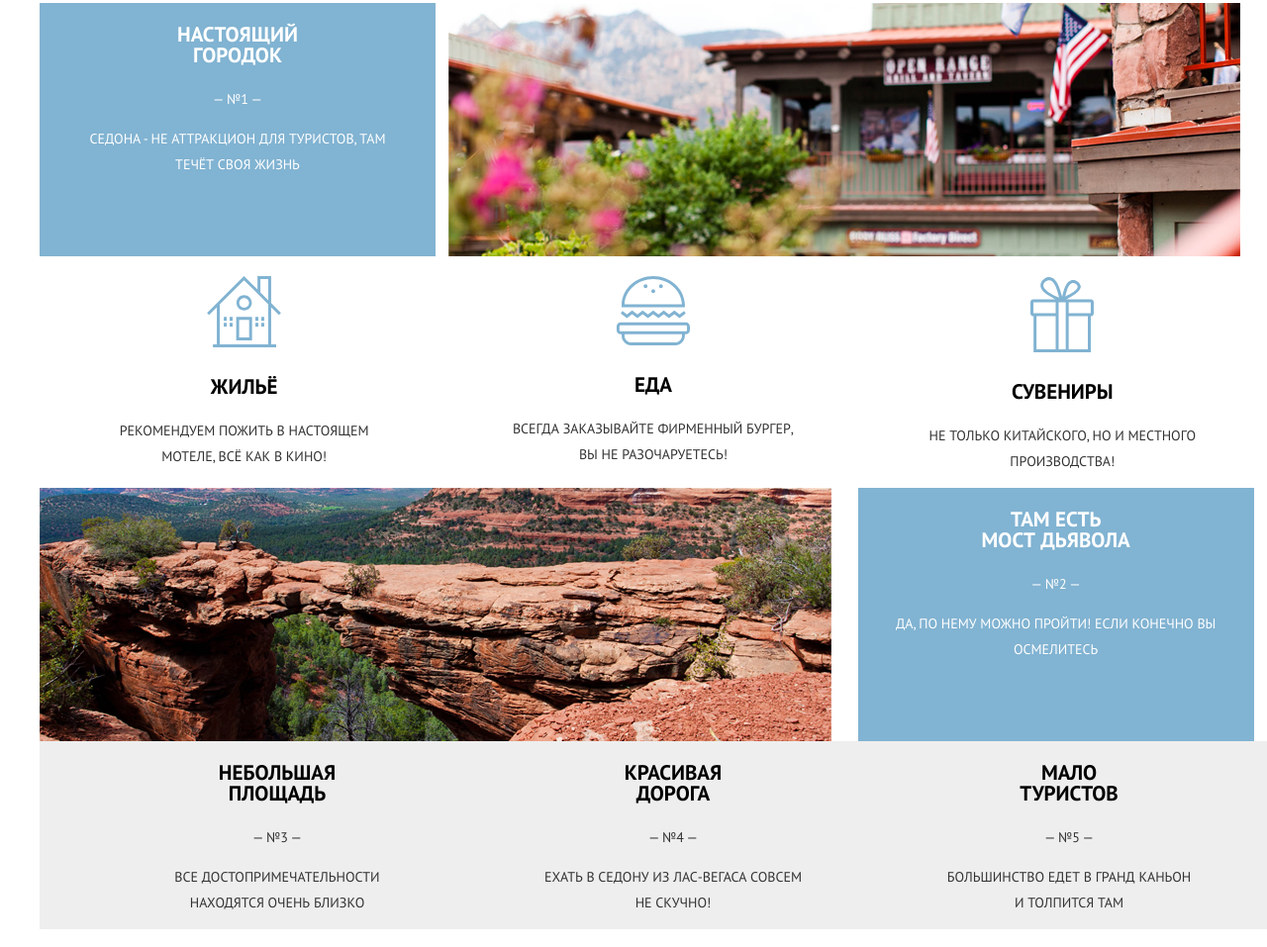
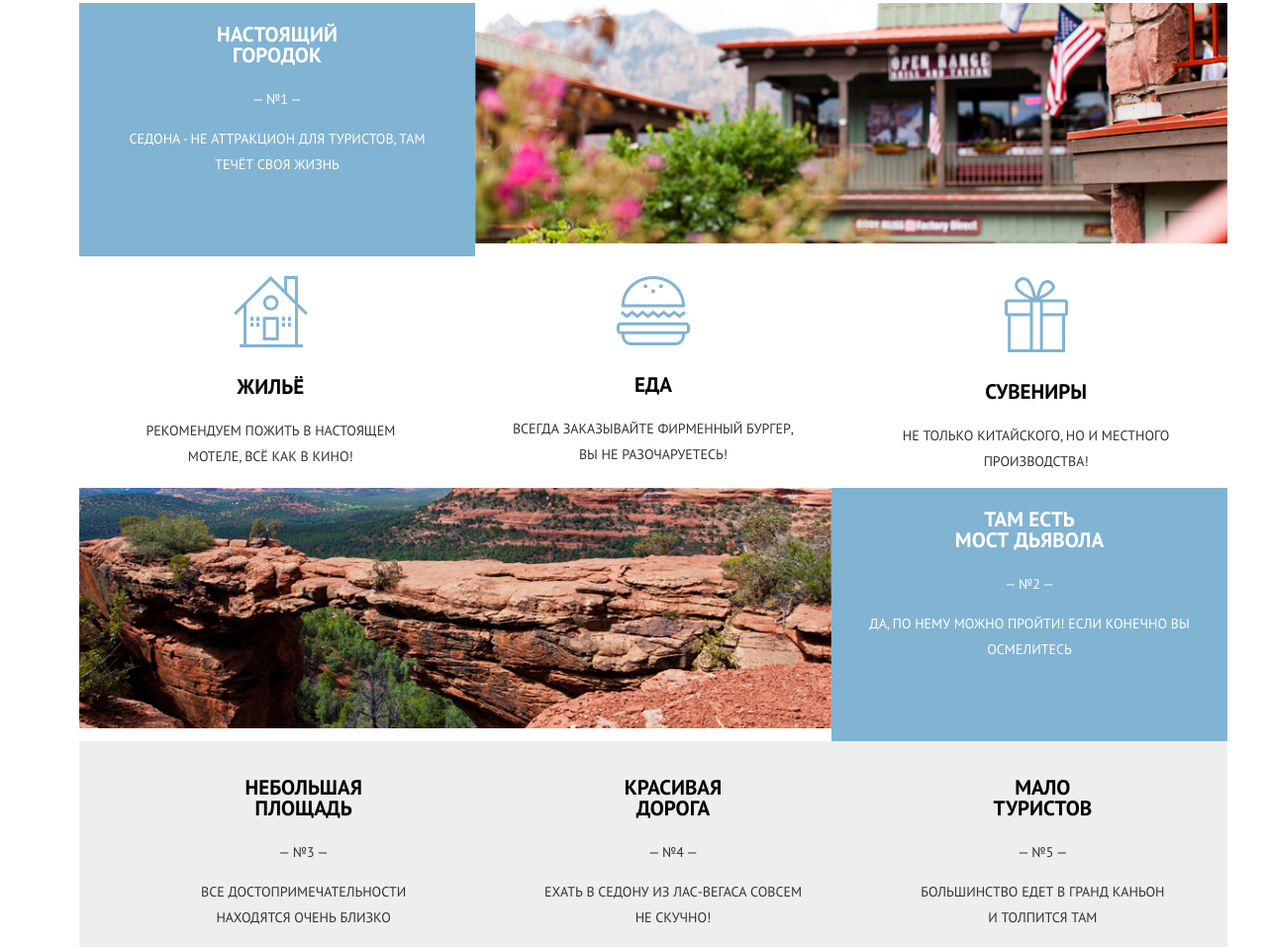
Before and after one commit to DDianka/1104029-sedona-29, a plain HTML site: page index.html in a window 1280 px wide. Shown: the part 759-1716 px from the top of the page at 99% size. Drawn offline with Linux system fonts and the light colour scheme; files that its build step writes are made by us from their sources.

Commit message:
поправки

```diff
--- a/css/sedona.css
+++ b/css/sedona.css
@@ -14,8 +14,8 @@
 
 }
 body {
-  width: 1280px;
-  height: 2762px;
+ min-width: 960px;
+  /*  Поечему-то когда тут была указана высота, остальная часть боди после картинки съезжала вниз, убрав высоту эта проблема пропала , высоты здесь вообще не должно было быть?*/
   min-width: 960px;
   margin: 0;
   padding: 0;
@@ -81,6 +81,14 @@ p {
   margin: 0 auto;
   padding: 0 10px;
 }
+.wrapper {
+  display: grid;
+  grid-template-rows: 1fr min-content;
+  width: 1200px;
+  margin: 0 auto;
+  padding: 0 10px;
+  justify-content: center;
+}
 .site-nav a {
   color: var(--black);
   text-decoration: none;
@@ -107,11 +115,13 @@ p {
 .feature-item-2 {
   text-align: center;
 }
+
 .logo-img {
   background-image:url("../img/background-photo.jpg");
   background-repeat: no-repeat;
   width: 1200px;
   height: 509px;
+  text-align: center;
 }
 .logo {
   margin-left:371px ;
@@ -127,12 +137,13 @@ p {
 .item-img {
   display: grid;
   grid-template-columns: 1fr 2fr;
-
-  column-gap: 0; /* почему это св-во не работает, как схлопнуть вместе этот див и картинку? */
+  justify-items: start;
+  grid-column-gap: 0; /* почему это св-во не работает, как схлопнуть вместе этот див и картинку? */
 }
 .img-item {
   display: grid;
   grid-template-columns: 2fr 1fr;
+  grid-gap: 0;
 }
 .features-list-2 {
   display: grid;
@@ -160,10 +171,12 @@ p {
 .footer-phone {
   color: inherit;
 }
-.gray-bckgr-list {
+.advantage-list {
   background-color: var(--light-gray);
   display: grid;
   grid-template-columns: 1fr 1fr 1fr;
+  padding-bottom: 24px;
+  padding-top: 15px;
 }
 .appointment h3 {
   font-size: 30px;
@@ -172,11 +185,18 @@ p {
 .appointment {
   text-align: center;
 }
+
 .container {
+  display: grid;
+  grid-template-columns: 1fr 1fr 1fr;
   width: 1200px;
   height: 120px;
   margin: 0 auto;
   background: rgba(255, 255, 255, 0.9);
+}
+.social-networks {
+  display: grid;
+
 }
 /* inner page */
 
--- a/index.html
+++ b/index.html
@@ -26,9 +26,7 @@
     <main class="wrapper">
       <h1 hidden>Sedona</h1> <!-- скрытый заголовок-->
       <div class="logo-img">
-        <a class=>
           <img src="img/welcome.svg" width="456" height="350" alt="Sedona" class="logo">
-        </a>
       </div>
       <section class="features">
         <h2>Седона — небольшой городок в Аризоне,<br>заслуживающий большего!</h2>
@@ -44,17 +42,17 @@
               <img src="img/sedona-town.jpg" height="256" width="800" alt="Photo of Sedona"/>
             </div>
             <ul class="features-list-2">
-              <li class="feature-item-2">
+              <li class="feature-item-2 home">
                 <img src="img/icon-home.svg" width="75" height="72">
                 <h3>Жильё</h3>
                 <p>Рекомендуем пожить в настоящем <br> мотеле, всё как в кино!</p>
               </li>
-              <li class="feature-item-2">
+              <li class="feature-item-2 burger">
                 <img src="img/icon-burger.svg" width="75" height="70">
                 <h3>Еда</h3>
                 <p>Всегда заказывайте фирменный бургер,<br> вы не разочаруетесь!</p>
               </li>
-              <li class="feature-item-2">
+              <li class="feature-item-2 gift">
                 <img src="img/icon-gift.svg" width="64" height="77">
                 <h3>Сувениры</h3>
                 <p>Не только китайского, но и местного<br> производства!</p>
@@ -73,7 +71,7 @@
             </div>
           </li>
           <li>
-            <ul class="gray-bckgr-list">
+            <ul class="advantage-list">
               <li class="feature-item">
                 <h3>Небольшая<br>площадь</h3>
                 <p>— №3 —</p>
```
Also changed, not shown: hotels.html (+2 -0 lines).
